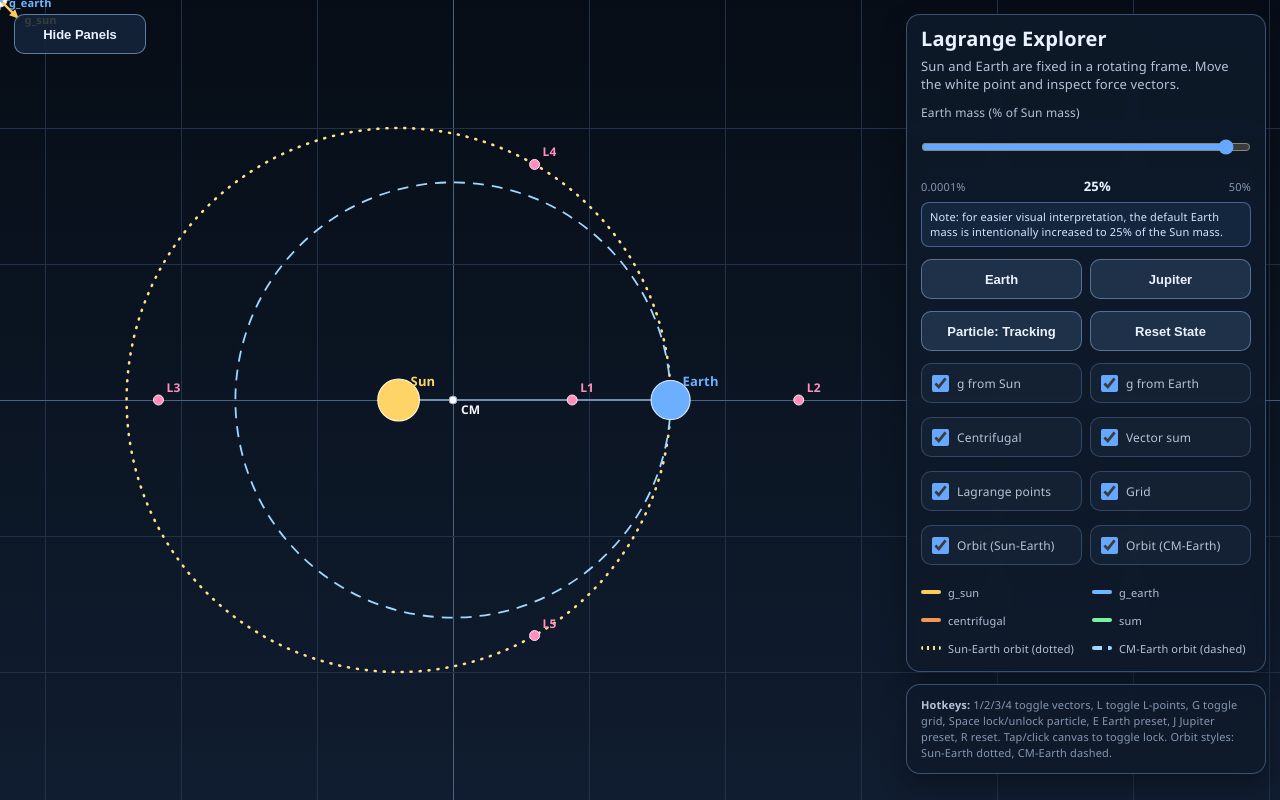
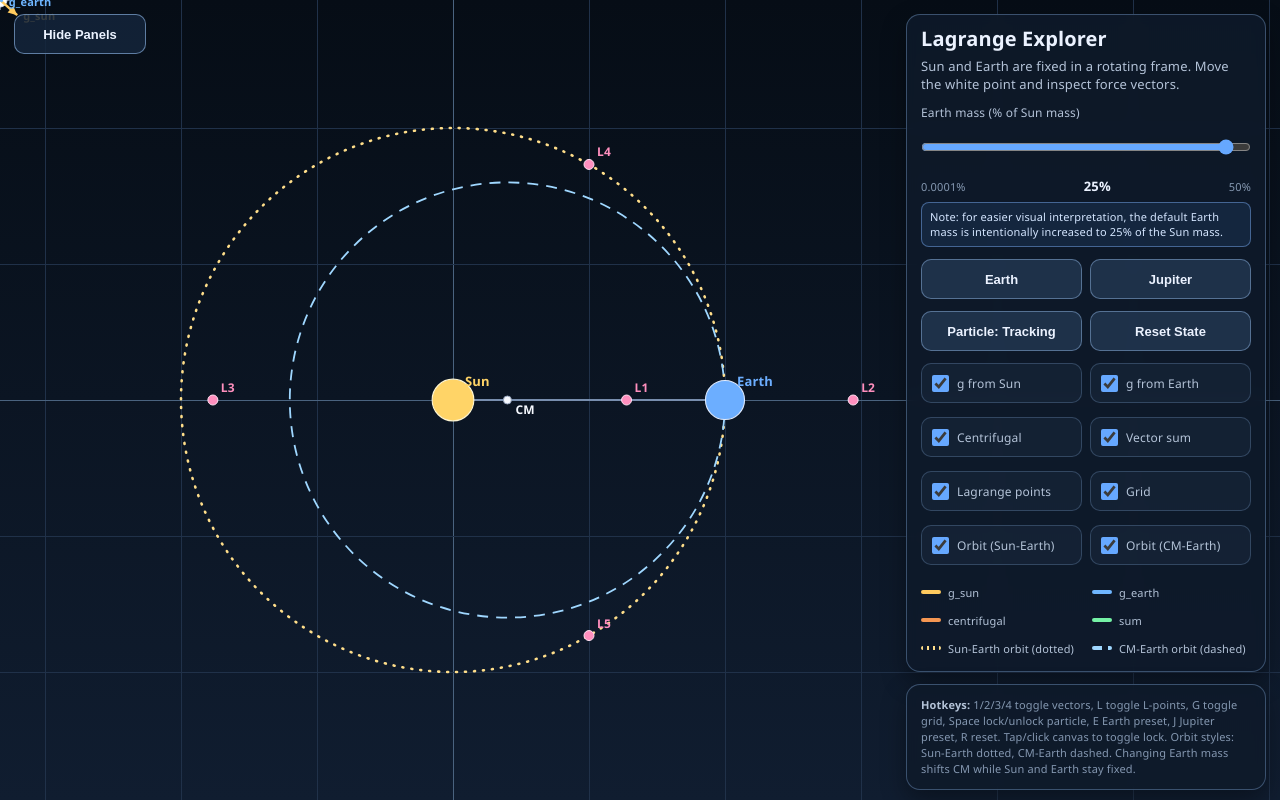
Before and after one commit to smalyu/lagrange-points, a plain HTML site: page index.html in a window 1280 px wide. Drawn offline with Linux system fonts and the light colour scheme.

Commit message:
fix(physics): keep Sun/Earth fixed and shift CM when Earth mass changes

```diff
--- a/index.html
+++ b/index.html
@@ -411,7 +411,7 @@
     </section>
 
     <section class="panel" id="help">
-      <strong>Hotkeys:</strong> 1/2/3/4 toggle vectors, L toggle L-points, G toggle grid, Space lock/unlock particle, E Earth preset, J Jupiter preset, R reset. Tap/click canvas to toggle lock. Orbit styles: Sun-Earth dotted, CM-Earth dashed.
+      <strong>Hotkeys:</strong> 1/2/3/4 toggle vectors, L toggle L-points, G toggle grid, Space lock/unlock particle, E Earth preset, J Jupiter preset, R reset. Tap/click canvas to toggle lock. Orbit styles: Sun-Earth dotted, CM-Earth dashed. Changing Earth mass shifts CM while Sun and Earth stay fixed.
     </section>
   </div>
 </div>
@@ -650,6 +650,14 @@
     return points;
   }
 
+  function shiftLPointsToSunEarthFrame(lPointsBary, mu) {
+    const shifted = {};
+    for (const [name, coords] of Object.entries(lPointsBary)) {
+      shifted[name] = [coords[0] + mu, coords[1]];
+    }
+    return shifted;
+  }
+
   function normFromValue(value) {
     const lv = Math.log10(clamp(value, PCT_MIN, PCT_MAX));
     const lmin = Math.log10(PCT_MIN);
@@ -836,15 +844,18 @@
     }
 
     const mu = pctToMu(state.massPercent);
+    const lPointsBary = computeLPoints(mu);
     const system = {
       mu,
       mSun: 1.0 - mu,
       mEarth: mu,
-      xSun: -mu,
+      xSun: 0.0,
       ySun: 0.0,
-      xEarth: 1.0 - mu,
+      xEarth: 1.0,
       yEarth: 0.0,
-      lPoints: computeLPoints(mu)
+      xBary: mu,
+      yBary: 0.0,
+      lPoints: shiftLPointsToSunEarthFrame(lPointsBary, mu)
     };
 
     state.mu = mu;
@@ -856,7 +867,7 @@
   function computeForces(system, x, y) {
     const aSun = gravAcc(system.mSun, x - system.xSun, y - system.ySun);
     const aEarth = gravAcc(system.mEarth, x - system.xEarth, y - system.yEarth);
-    const aCentrifugal = centrifugalAcc(x, y);
+    const aCentrifugal = centrifugalAcc(x - system.xBary, y - system.yBary);
     const aSum = vecAdd(vecAdd(aSun, aEarth), aCentrifugal);
 
     return {
@@ -971,15 +982,15 @@
 
   function drawOrbitCmEarth(system) {
     if (!state.visibility.orbitCmEarth) return;
-    const baryPx = worldToScreen(0, 0);
-    const radiusPx = Math.abs(system.xEarth) * state.viewport.scale;
+    const baryPx = worldToScreen(system.xBary, system.yBary);
+    const radiusPx = Math.hypot(system.xEarth - system.xBary, system.yEarth - system.yBary) * state.viewport.scale;
     drawDashedCircle(baryPx[0], baryPx[1], radiusPx, "#9fd7ff");
   }
 
   function drawBodies(system) {
     const sunPx = worldToScreen(system.xSun, system.ySun);
     const earthPx = worldToScreen(system.xEarth, system.yEarth);
-    const baryPx = worldToScreen(0, 0);
+    const baryPx = worldToScreen(system.xBary, system.yBary);
 
     ctx.strokeStyle = PALETTE.lineSE;
     ctx.lineWidth = 2;
@@ -1314,15 +1325,18 @@
 
     for (const massPercent of sampleMasses) {
       const mu = pctToMu(massPercent);
+      const lPointsBary = computeLPoints(mu);
       const system = {
         mu,
         mSun: 1 - mu,
         mEarth: mu,
-        xSun: -mu,
+        xSun: 0,
         ySun: 0,
-        xEarth: 1 - mu,
+        xEarth: 1,
         yEarth: 0,
-        lPoints: computeLPoints(mu)
+        xBary: mu,
+        yBary: 0,
+        lPoints: shiftLPointsToSunEarthFrame(lPointsBary, mu)
       };
 
       for (const coords of Object.values(system.lPoints)) {
```
